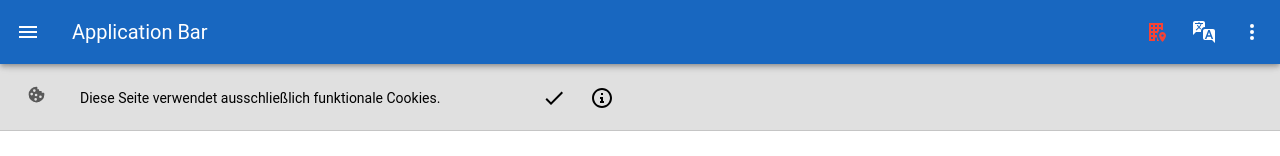
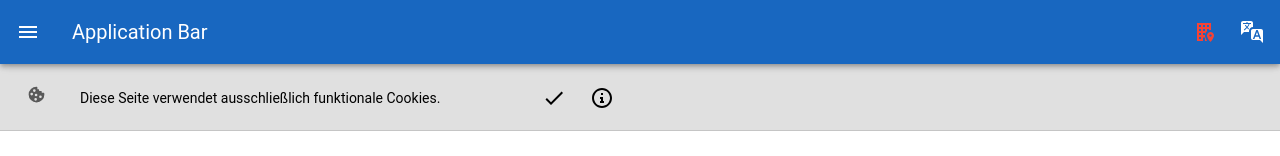
Before and after one commit to pano9000/aws-stuttgart-pickup-dates-service, a Nuxt app: page / in a window 1280 px wide. Shown: the top 156 px of the page. Built offline with nearby package versions, Linux system fonts and the light colour scheme.

Commit message:
refactor(NavigationAppBar): comment out currently unused btn

```diff
--- a/components/Navigation/NavigationAppBar.vue
+++ b/components/Navigation/NavigationAppBar.vue
@@ -16,7 +16,7 @@
     <template #append>
       <NavigationAppBarMenuLocationPicker/>
       <NavigationAppBarMenuLanguage/>
-      <v-btn :icon="mdiDotsVertical"/>
+      <!-- <v-btn :icon="mdiDotsVertical"/> -->
     </template>
 
   </v-app-bar>
@@ -25,7 +25,7 @@
 <script setup lang="ts">
   import NavigationAppBarMenuLanguage from './NavigationAppBarMenuLanguage.vue';
   import NavigationAppBarMenuLocationPicker from "./NavigationAppBarMenuLocationPicker.vue"
-  import { mdiDotsVertical } from "@mdi/js";
+  //import { mdiDotsVertical } from "@mdi/js";
 
   const activeDrawer = defineModel<boolean>("activeDrawer", {default: false})
 </script>
```
